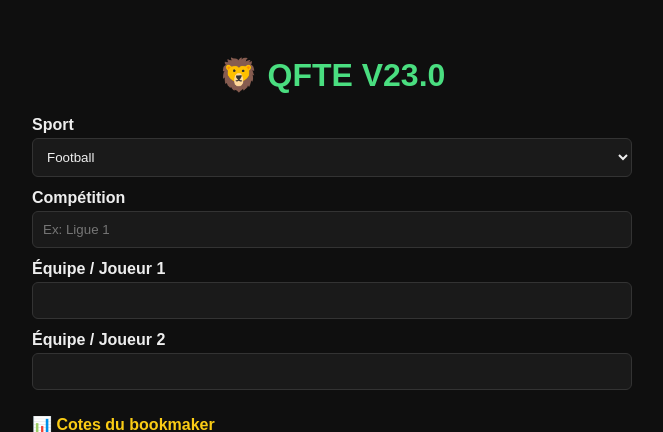
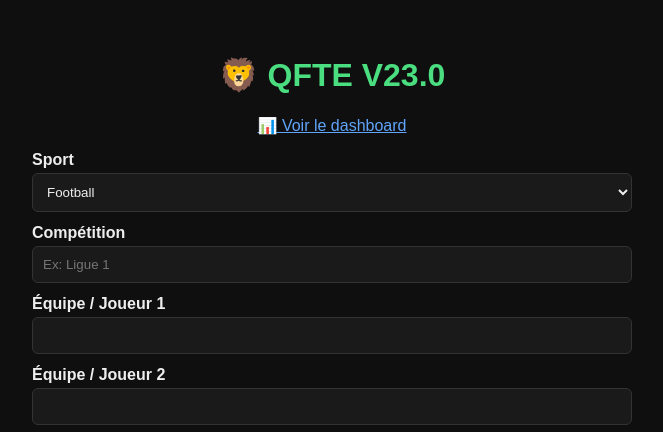
Before and after one commit to hamzypogba0610-pixel/qfte-bot-final, a FastAPI app: page / in a window 1280 px wide. Shown: the top 432 px of the page, without its empty margins (308-971 px from the left). Run offline with FastAPI, Linux system fonts and the light colour scheme.

Commit message:
Update index.html

```diff
--- a/templates/index.html
+++ b/templates/index.html
@@ -15,6 +15,7 @@
 </head>
 <body>
     <h1>🦁 QFTE V23.0</h1>
+    <p style="text-align:center;"><a href="/dashboard" style="color:#60a5fa;">📊 Voir le dashboard</a></p>
 
     <form action="/analyser" method="post">
         <label>Sport</label>
```
